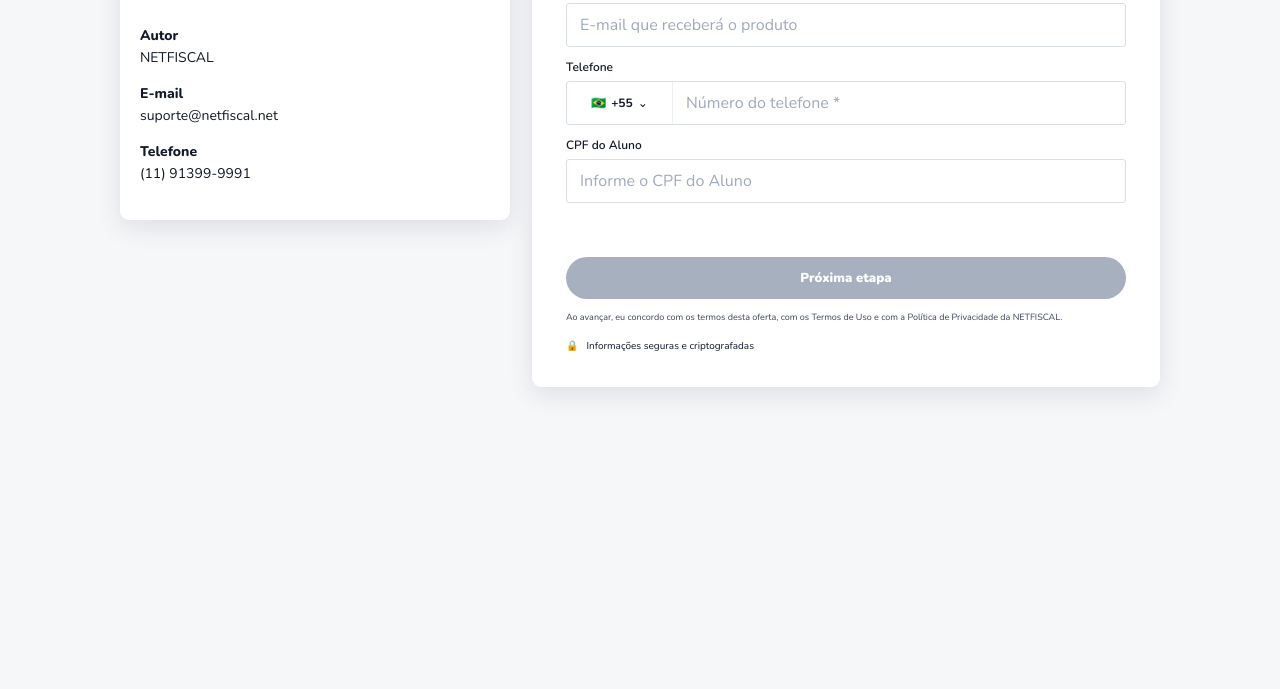
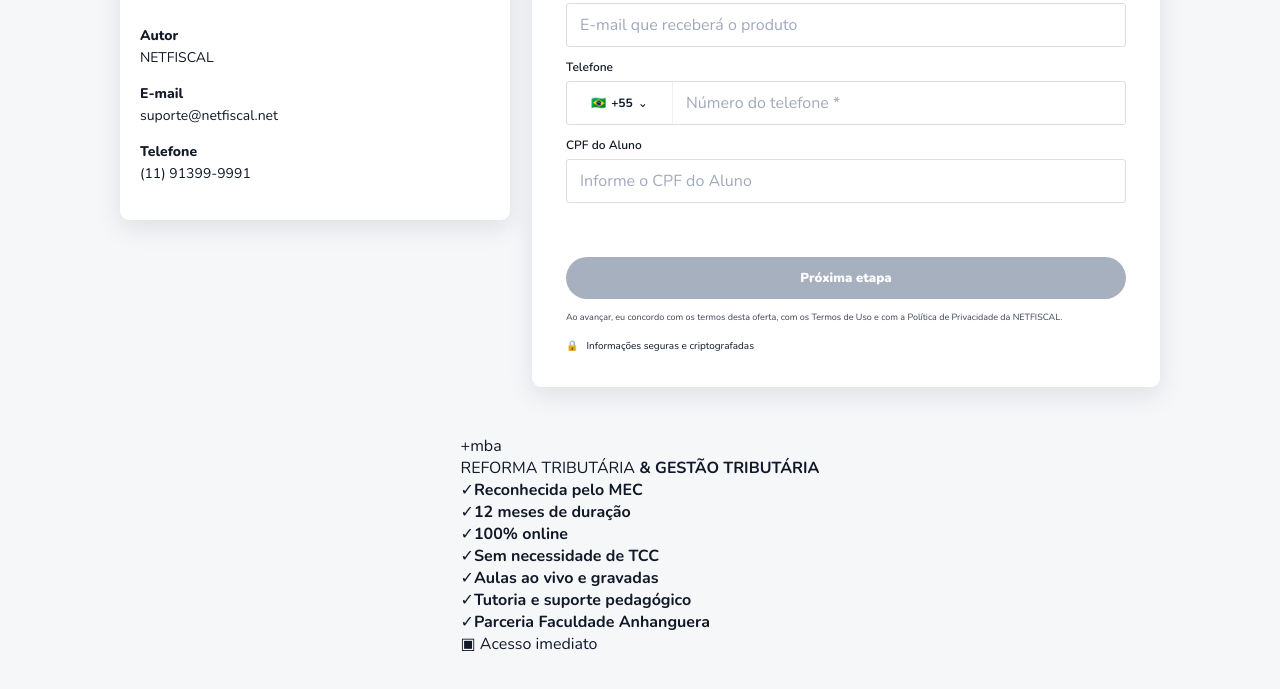
Before and after one commit to ronald-almeida/netfiscall, a website: page checkout/index.html in a window 1280 px wide. Shown: the part 277-966 px from the top of the page. Before the commit the page ends 800 px from the top, so only its background shows below. Drawn offline with nearby package versions, Linux system fonts and the light colour scheme; no server answers.

Commit message:
Melhora bloco visual do MBA no checkout

```diff
--- a/checkout/index.html
+++ b/checkout/index.html
@@ -103,7 +103,32 @@
   </main>
 
   <section class="checkout-info-section" aria-label="Informações sobre o MBA">
-    <img id="checkoutInfoImage" class="checkout-info-image" alt="MBA Reforma Tributária e Gestão Tributária: reconhecida pelo MEC, 12 meses de duração, 100% online, sem necessidade de TCC, aulas ao vivo e gravadas, tutoria e suporte pedagógico, parceria Faculdade Anhanguera e acesso imediato." />
+    <div class="mba-info-art">
+      <div class="mba-art-brand">
+        <div class="mba-art-logo"><span class="mba-plus">+</span>mba</div>
+        <div class="mba-art-title">
+          <span>REFORMA</span>
+          <span>TRIBUTÁRIA</span>
+          <strong>&amp; GESTÃO</strong>
+          <strong>TRIBUTÁRIA</strong>
+        </div>
+      </div>
+
+      <div class="mba-benefits-card">
+        <div class="mba-benefit"><span class="benefit-check">✓</span><strong>Reconhecida pelo MEC</strong></div>
+        <div class="mba-benefit"><span class="benefit-check">✓</span><strong>12 meses de duração</strong></div>
+        <div class="mba-benefit"><span class="benefit-check">✓</span><strong>100% online</strong></div>
+        <div class="mba-benefit"><span class="benefit-check">✓</span><strong>Sem necessidade de TCC</strong></div>
+        <div class="mba-benefit"><span class="benefit-check">✓</span><strong>Aulas ao vivo e gravadas</strong></div>
+        <div class="mba-benefit"><span class="benefit-check">✓</span><strong>Tutoria e suporte pedagógico</strong></div>
+        <div class="mba-benefit"><span class="benefit-check">✓</span><strong>Parceria Faculdade Anhanguera</strong></div>
+      </div>
+
+      <div class="mba-access-badge">
+        <span class="access-lock">▣</span>
+        <span>Acesso imediato</span>
+      </div>
+    </div>
   </section>
 
   <div id="pixModal" class="modal hidden" role="dialog" aria-modal="true" aria-labelledby="pixModalTitle">
```
